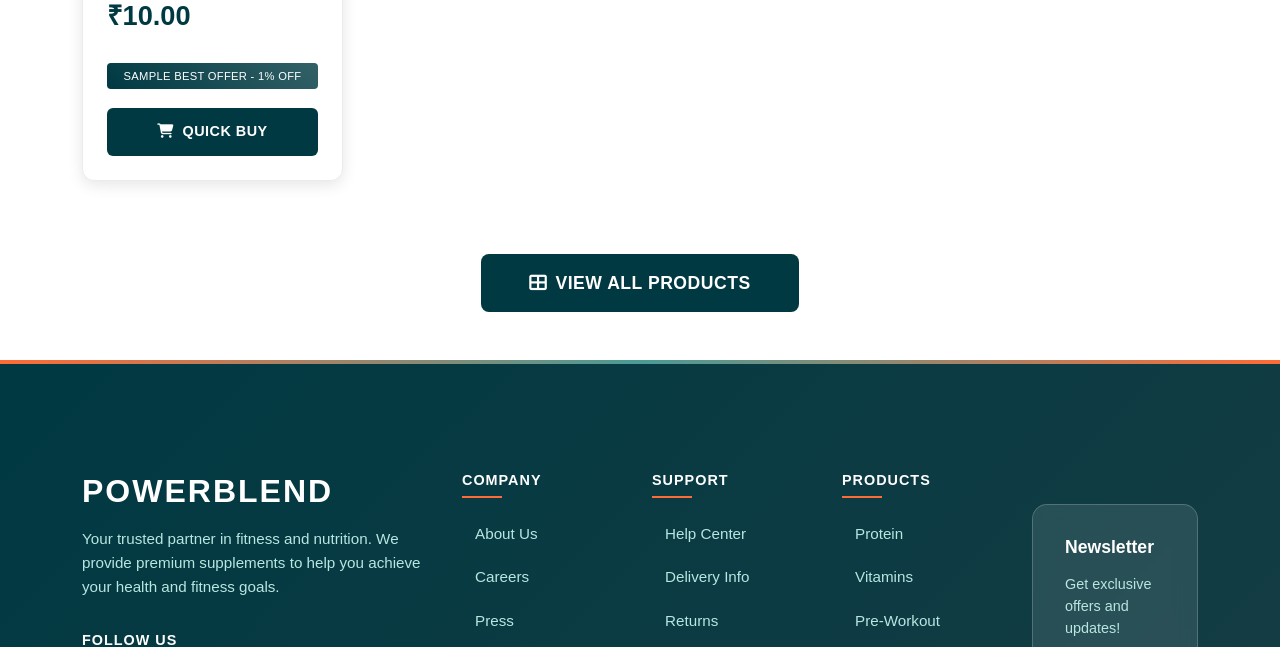
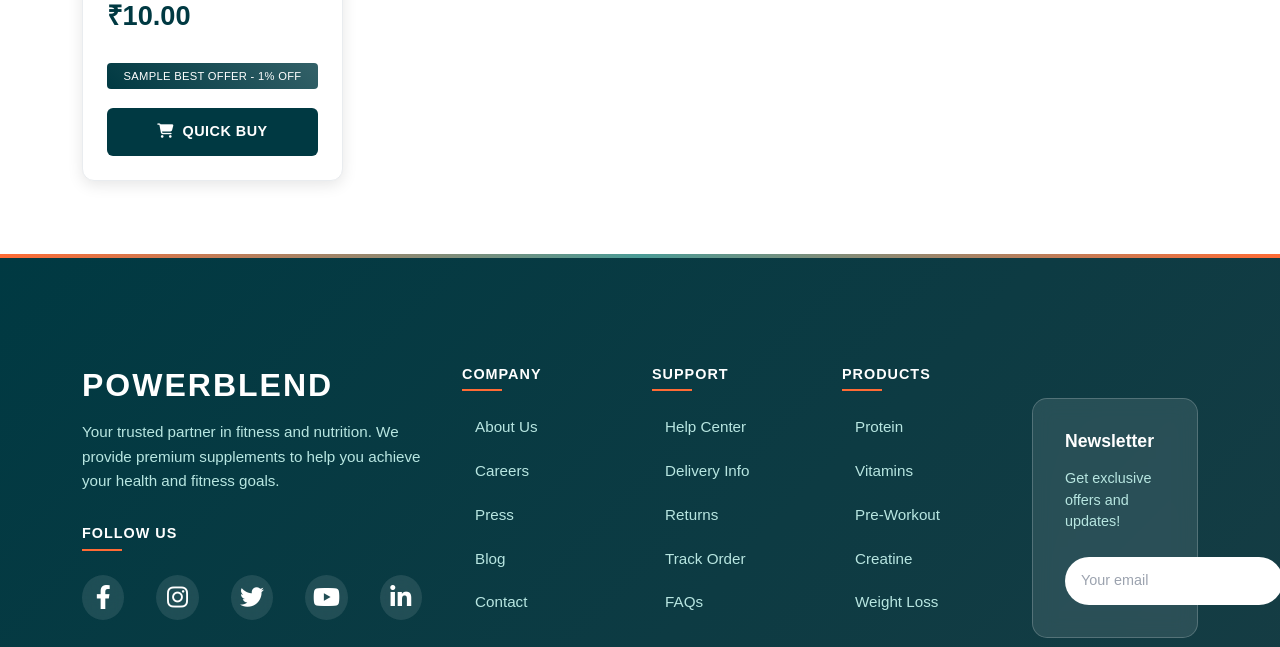
Before and after one commit to Morfomec/powerblend_, a Django app: template home/templates/product_listing.html in a window 1280 px wide. Shown: the part 1354-2001 px from the top of the page. Run offline with Django 5.2, Linux system fonts and the light colour scheme; the template is opened without the code that fills it: most values are stand-ins (such as "Sample title", 1, 10 or a date in 2020); grey boxes marked "Sample" are stand-in pictures; some libraries are stand-ins or nearby versions.

Commit message:
comments view all product button from shop

```diff
--- a/home/templates/product_listing.html
+++ b/home/templates/product_listing.html
@@ -1110,12 +1110,12 @@
     {% endif %}
 
 
-    {% if products %}
     <!-- View All Button -->
+    <!-- {% if products %}
     <button class="view-all-btn">
         <i class="fas fa-th-large me-2"></i>VIEW ALL PRODUCTS
     </button>
-    {% endif %}
+    {% endif %} -->
 
 </div>
 
```
